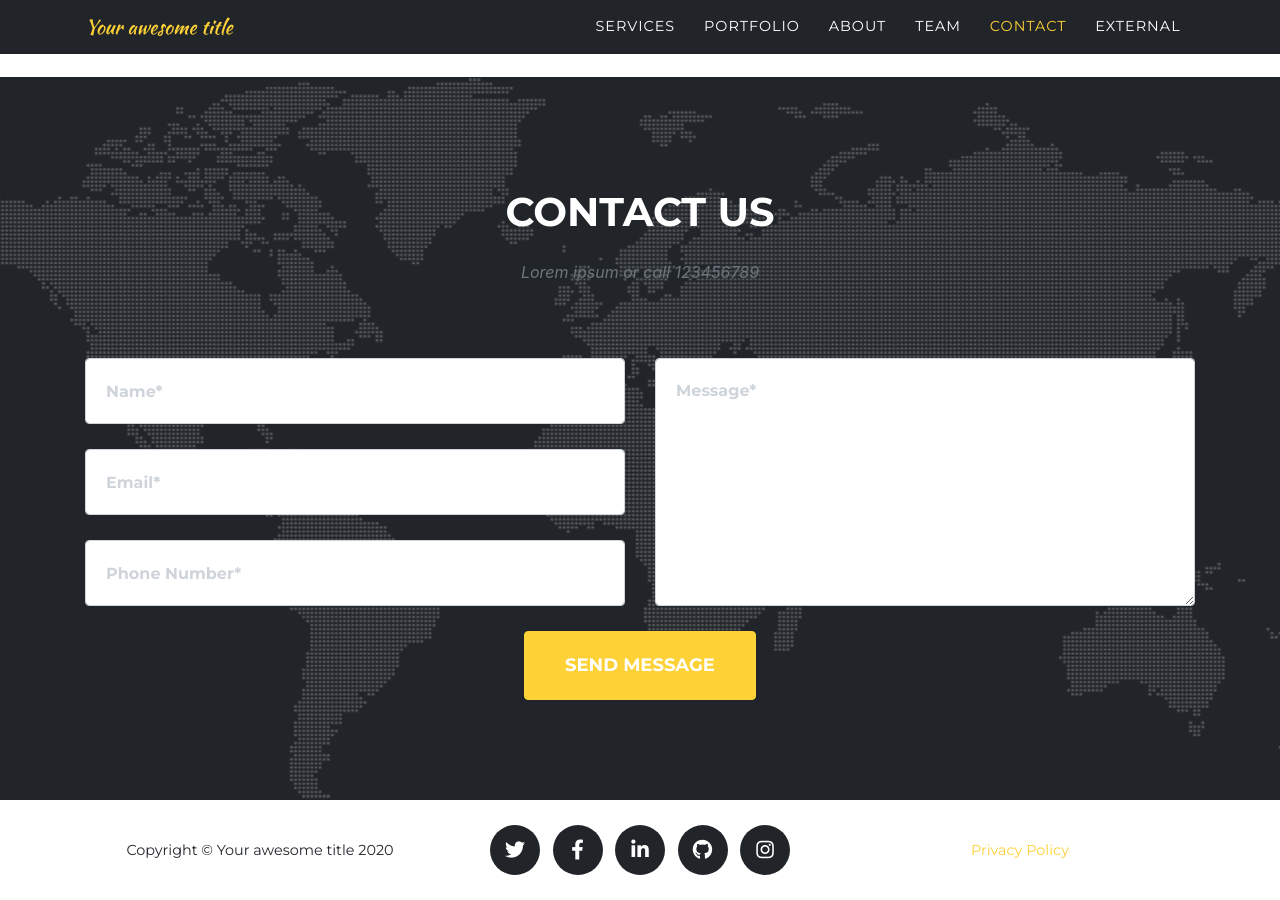
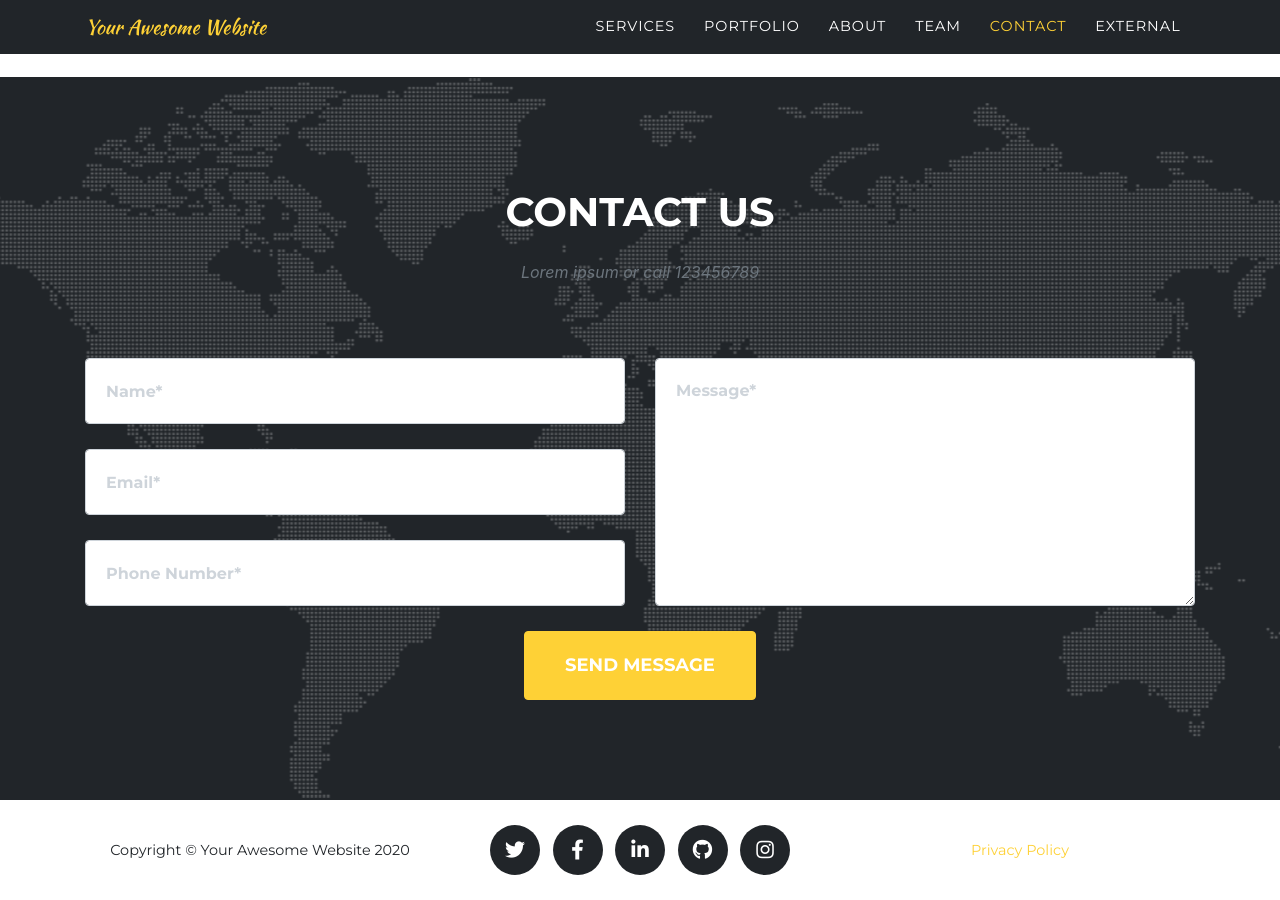
Before and after one commit to raviriley/agency-jekyll-theme, a Jekyll site: the page built from index.md, in a window 1280 px wide and 900 px high, scrolled down 5661 px. Built offline with Jekyll 4.4.1, drawn with Linux system fonts in a browser that asks for light colours; some web fonts are replaced.

Commit message:
Update _config.yml

```diff
--- a/_config.yml
+++ b/_config.yml
@@ -1,15 +1,12 @@
 # Welcome to Jekyll!
 #
 # This config file is meant for settings that affect your whole blog, values
-# which you are expected to set up once and rarely edit after that. If you find
-# yourself editing this file very often, consider using Jekyll's data files
-# feature for the data you need to update frequently.
-#
+# which you are expected to set up once and rarely edit after that.
 # This file is *NOT* reloaded automatically when you use 'bundle exec jekyll serve'.
 # If you change this file, please restart the server process.
 
 # Site settings
-# These are used to personalize your new site. If you look in the HTML files,
+# are used to personalize your new site. If you look in the HTML files,
 # you will see them accessed via {{ site.title }}, {{ site.email }}, and so on.
 # You can create any custom variable you would like, and they will be accessible
 # in the templates via {{ site.myvariable }}.
@@ -19,9 +16,9 @@
 url    : "" # the base hostname & protocol for your site, e.g. http://example.com
 baseurl: "" # the subpath of your site, e.g. /blog
 
-title      : Your awesome title
+title      : Your Awesome Website
 email      : your-email@example.com #this is also the email contact forms will go to
-description: "site description"
+description: "Site description"
 author     : Your Name
 #logo:     #optional, defaults to site title
   #path: \assets\img\logos\creative-market.jpg
```
